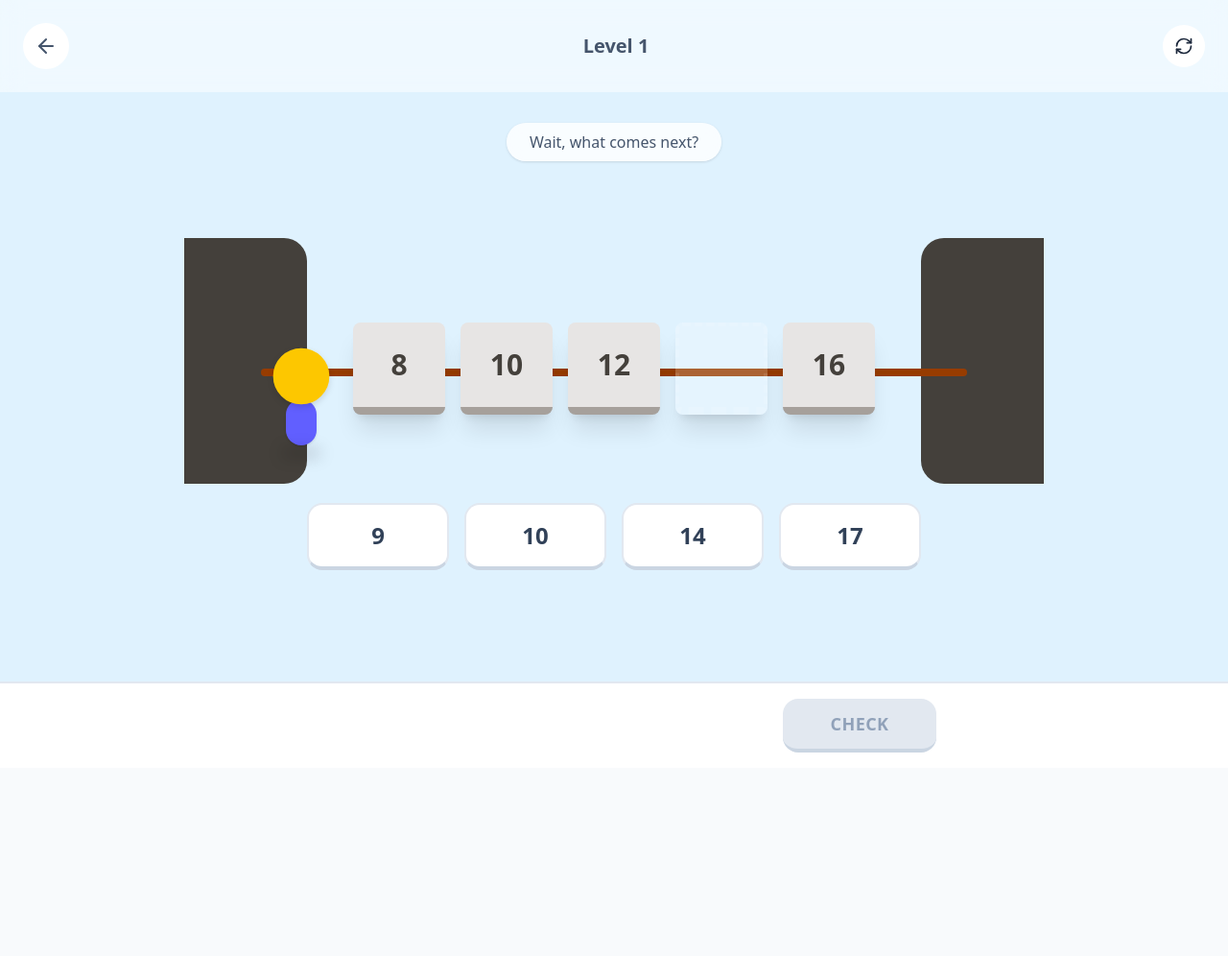
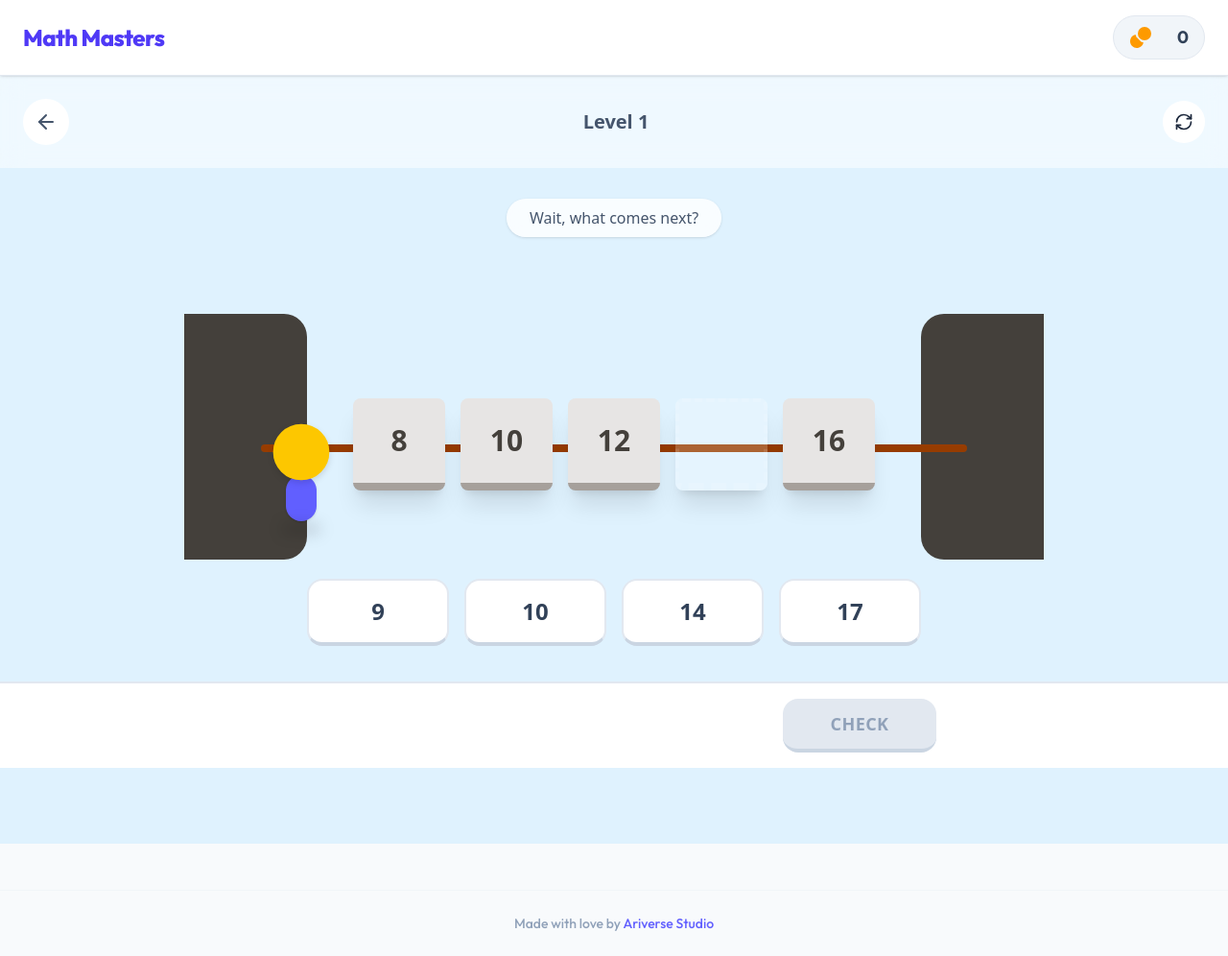
Before and after one commit to ariverse-studio/game-butet, a Next.js app: page /pattern-bridge in a window 1280 px wide. Shown: the whole page at 96% size. Before the commit the page ends 800 px from the top, so only its background shows below. Built offline with nearby package versions, Linux system fonts and the light colour scheme.

Commit message:
feat: Add base application layout, navigation, coin context, and the Factor Ninja game.

```diff
--- a/app/components/FactorNinja/Game.tsx
+++ b/app/components/FactorNinja/Game.tsx
@@ -6,6 +6,7 @@ import { ArrowLeft, RefreshCw, Trophy, Heart } from "lucide-react";
 import Blade from "./Blade";
 import NumberEntity from "./NumberEntity";
 import { AnimatePresence } from "framer-motion";
+import { useCoins } from "../../context/CoinContext";
 
 // --- Game Constants & Helpers ---
 const GRAVITY = 0.2;
@@ -66,6 +67,7 @@ function lineCircleIntersection(
 }
 
 export default function FactorNinjaGame() {
+    const { addCoins } = useCoins();
     const containerRef = useRef<HTMLDivElement>(null);
     const requestRef = useRef<number | null>(null);
     const lastTimeRef = useRef<number | undefined>(undefined);
@@ -92,10 +94,6 @@ export default function FactorNinjaGame() {
             return newPath;
         });
     };
-
-    // Game Logic Functions (defined outside loop to avoid recreation if possible, or inside loop ref)
-    // We use refs for state inside the loop to avoid closure staleness if we used pure callbacks without deps
-    // But since we are using functional state updates (setEntities(prev => ...)), we are safe.
 
     const handleSlice = (ent: Entity) => {
         const isPrimeNum = isPrime(ent.value);
@@ -131,6 +129,7 @@ export default function FactorNinjaGame() {
         } else {
             // Good Slice!
             setScore((prev) => prev + 10);
+            addCoins(10);
         }
     };
 
@@ -176,7 +175,7 @@ export default function FactorNinjaGame() {
         }
 
         requestRef.current = requestAnimationFrame(gameLoop);
-    }, [gameState]); // Re-create loop if gameState changes? Actually we rely on functional updates mostly.
+    }, [gameState]);
 
     // Collision Detection Effect
     useEffect(() => {
@@ -311,7 +310,7 @@ export default function FactorNinjaGame() {
             {/* Overlays */}
             {gameState === "menu" && (
                 <div className="absolute inset-0 z-50 flex flex-col items-center justify-center bg-black/70 text-white backdrop-blur-sm p-4 text-center">
-                    <h1 className="text-6xl sm:text-8xl font-black text-transparent bg-clip-text bg-gradient-to-r from-red-500 to-orange-500 mb-4 tracking-tighter -rotate-3 drop-shadow-lg">
+                    <h1 className="text-6xl sm:text-8xl font-black text-transparent bg-clip-text bg-linear-to-r from-red-500 to-orange-500 mb-4 tracking-tighter -rotate-3 drop-shadow-lg">
                         FACTOR<br />NINJA
                     </h1>
                     <p className="mb-8 text-xl sm:text-2xl text-slate-200 max-w-lg leading-relaxed">
--- /dev/null
+++ b/app/components/Navbar.tsx
@@ -0,0 +1,48 @@
+"use client";
+
+import Link from "next/link";
+import { Coins } from "lucide-react";
+import { useCoins } from "../context/CoinContext";
+import { motion, AnimatePresence } from "framer-motion";
+import { useEffect, useState } from "react";
+
+export default function Navbar() {
+    const { totalCoins } = useCoins();
+    const [isPopping, setIsPopping] = useState(false);
+
+    // Trigger pop animation when coins change
+    useEffect(() => {
+        setIsPopping(true);
+        const timer = setTimeout(() => setIsPopping(false), 300);
+        return () => clearTimeout(timer);
+    }, [totalCoins]);
+
+    return (
+        <nav className="w-full bg-white border-b border-slate-200 px-6 py-4 flex justify-between items-center sticky top-0 z-50 shadow-sm">
+            <Link href="/" className="text-2xl font-extrabold text-indigo-600 tracking-tight hover:opacity-80 transition-opacity">
+                Math Masters
+            </Link>
+
+            <div className="flex items-center gap-2 bg-slate-100 px-4 py-2 rounded-full border border-slate-200">
+                <motion.div
+                    animate={isPopping ? { scale: 1.5, rotate: 20 } : { scale: 1, rotate: 0 }}
+                    transition={{ type: "spring", stiffness: 500, damping: 15 }}
+                >
+                    <Coins className="text-amber-500 fill-amber-500" size={24} />
+                </motion.div>
+
+                <AnimatePresence mode="wait">
+                    <motion.span
+                        key={totalCoins}
+                        initial={{ y: -10, opacity: 0 }}
+                        animate={{ y: 0, opacity: 1 }}
+                        exit={{ y: 10, opacity: 0 }}
+                        className="font-bold text-slate-700 text-lg min-w-[30px] text-right"
+                    >
+                        {totalCoins}
+                    </motion.span>
+                </AnimatePresence>
+            </div>
+        </nav>
+    );
+}
--- a/app/components/PatternBridge/Game.tsx
+++ b/app/components/PatternBridge/Game.tsx
@@ -10,12 +10,13 @@ import confetti from "canvas-confetti";
 import GameFooter from "../GameFooter";
 import clsx from "clsx";
 import { useSound } from "../../hooks/useSound";
+import { useCoins } from "../../context/CoinContext";
 
 export default function PatternBridgeGame() {
+    const { addCoins } = useCoins();
     const [level, setLevel] = useState(1);
     const [pattern, setPattern] = useState<PatternData | null>(null);
     const playClick = useSound("https://cdn.pixabay.com/audio/2025/05/23/audio_ec08d1525d.mp3");
-
 
     // Game State
     const [selectedOption, setSelectedOption] = useState<number | null>(null);
@@ -53,6 +54,7 @@ export default function PatternBridgeGame() {
 
     const handleSuccess = () => {
         setStatus("correct");
+        addCoins(50);
         setCharacterStatus("walking");
         // Animate walking
         let p = 0;
--- /dev/null
+++ b/app/context/CoinContext.tsx
@@ -0,0 +1,57 @@
+"use client";
+
+import React, { createContext, useContext, useEffect, useState } from "react";
+
+interface CoinContextType {
+    totalCoins: number;
+    addCoins: (amount: number) => void;
+    spendCoins: (amount: number) => boolean;
+}
+
+const CoinContext = createContext<CoinContextType | undefined>(undefined);
+
+export function CoinProvider({ children }: { children: React.ReactNode }) {
+    // Initialize with 0 to avoid hydration mismatch, then load from local storage
+    const [totalCoins, setTotalCoins] = useState(0);
+    const [isLoaded, setIsLoaded] = useState(false);
+
+    useEffect(() => {
+        const saved = localStorage.getItem("mathMastersCoins");
+        if (saved) {
+            setTotalCoins(parseInt(saved, 10));
+        }
+        setIsLoaded(true);
+    }, []);
+
+    useEffect(() => {
+        if (isLoaded) {
+            localStorage.setItem("mathMastersCoins", totalCoins.toString());
+        }
+    }, [totalCoins, isLoaded]);
+
+    const addCoins = (amount: number) => {
+        setTotalCoins((prev) => prev + amount);
+    };
+
+    const spendCoins = (amount: number) => {
+        if (totalCoins >= amount) {
+            setTotalCoins((prev) => prev - amount);
+            return true;
+        }
+        return false;
+    };
+
+    return (
+        <CoinContext.Provider value={{ totalCoins, addCoins, spendCoins }}>
+            {children}
+        </CoinContext.Provider>
+    );
+}
+
+export function useCoins() {
+    const context = useContext(CoinContext);
+    if (context === undefined) {
+        throw new Error("useCoins must be used within a CoinProvider");
+    }
+    return context;
+}
--- a/app/layout.tsx
+++ b/app/layout.tsx
@@ -1,6 +1,8 @@
 import type { Metadata } from "next";
-import { Outfit } from "next/font/google"; // Playful, modern font
+import { Outfit } from "next/font/google";
 import "./globals.css";
+import { CoinProvider } from "./context/CoinContext";
+import Navbar from "./components/Navbar";
 
 const outfit = Outfit({ subsets: ["latin"] });
 
@@ -16,7 +18,15 @@ export default function RootLayout({
 }>) {
   return (
     <html lang="en">
-      <body className={outfit.className}>{children}</body>
+      <body className={outfit.className}>
+        <CoinProvider>
+          <Navbar />
+          {children}
+          <footer className="w-full py-6 text-center text-slate-400 text-sm font-medium border-t border-slate-100 mt-12 bg-slate-50">
+            Made with love by <span className="text-indigo-500">Ariverse Studio</span>
+          </footer>
+        </CoinProvider>
+      </body>
     </html>
   );
 }
```
